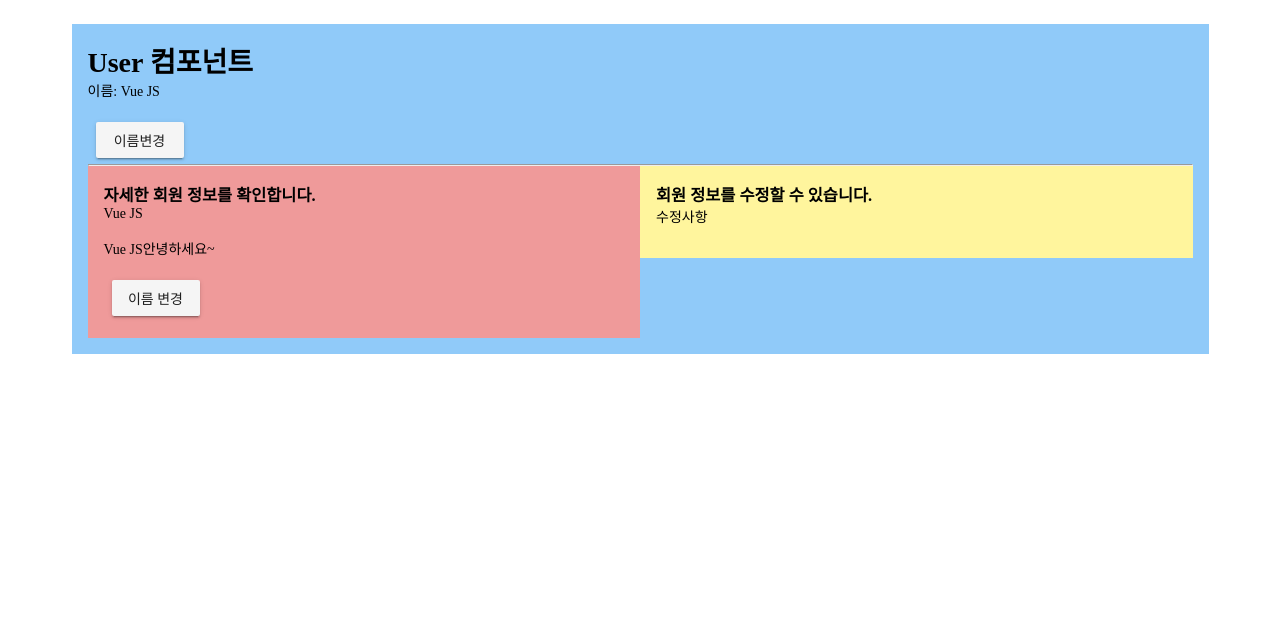
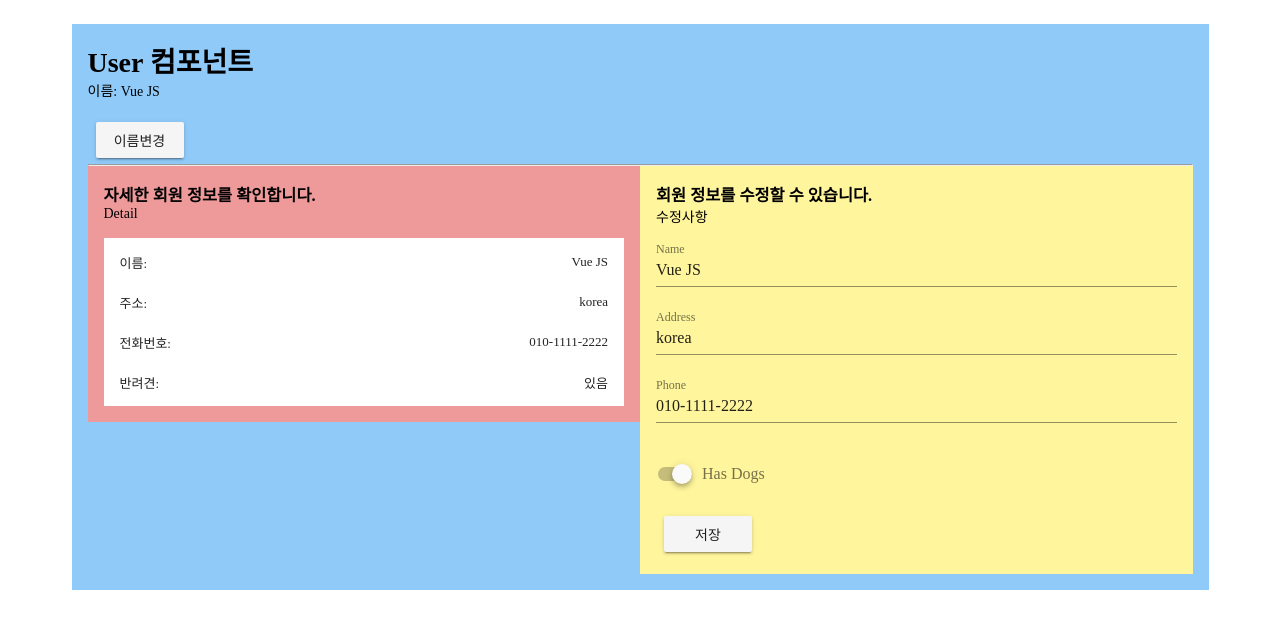
Before and after one commit to lilis7575/vue-cli-create, a Vue app: page / in a window 1280 px wide. Shown: the top 628 px of the page. Built offline with nearby package versions, Linux system fonts and the light colour scheme.

Commit message:
Vue CLI 3.0 시작하기 - 07

```diff
--- a/src/components/User.vue
+++ b/src/components/User.vue
@@ -6,10 +6,10 @@
     <hr>
     <v-layout row wrap>
       <v-flex xs12 sm6>
-        <UserDetail :nameOfChild="name"></UserDetail>
+        <UserDetail :name="name" :address="address" :phone="phone" :hasDog="hasDog"></UserDetail>
       </v-flex>
       <v-flex xs12 sm6>
-        <UserEdit></UserEdit>
+        <UserEdit :name="name" :address="address" :phone="phone" :hasDog="hasDog" @child="parents"></UserEdit>
       </v-flex>
     </v-layout>
   </div>
@@ -22,7 +22,10 @@ import UserEdit from "./UserEdit.vue";
 export default {
   data() {
     return {
-      name: "Vue JS"
+      name: "Vue JS",
+      address: "korea",
+      phone: "010-1111-2222",
+      hasDog: true
     };
   },
   components: {
@@ -32,6 +35,12 @@ export default {
   methods: {
     changeName() {
       this.name = "뷰 제이에스~";
+    },
+    parents(obj, p1, p2, p3, p4) {
+      this.name = obj.name;
+      this.address = obj.address;
+      this.phone = obj.phone;
+      this.hasDog = obj.hasDog;
     }
   }
 };
--- a/src/components/UserDetail.vue
+++ b/src/components/UserDetail.vue
@@ -1,32 +1,37 @@
 <template>
   <div class="red lighten-3 pa-3">
     <h3>자세한 회원 정보를 확인합니다.</h3>
-    <p>{{ nameOfChild }}</p>
-    <p>{{ sayHello }}</p>
-    <v-btn @click="switchName()">이름 변경</v-btn>
+    <p>Detail</p>
+    <v-list dense>
+      <v-list-tile>
+        <v-list-tile-content>이름:</v-list-tile-content>
+        <v-list-tile-content class="align-end">{{ name }}</v-list-tile-content>
+      </v-list-tile>
+      <v-list-tile>
+        <v-list-tile-content>주소:</v-list-tile-content>
+        <v-list-tile-content class="align-end">{{ address }}</v-list-tile-content>
+      </v-list-tile>
+      <v-list-tile>
+        <v-list-tile-content>전화번호:</v-list-tile-content>
+        <v-list-tile-content class="align-end">{{ phone }}</v-list-tile-content>
+      </v-list-tile>
+      <v-list-tile>
+        <v-list-tile-content>반려견:</v-list-tile-content>
+        <v-list-tile-content class="align-end">{{ hasDogKr }}</v-list-tile-content>
+      </v-list-tile>
+    </v-list>
   </div>
 </template>
 
 <script>
 export default {
-  props: {
-    nameOfChild: {
-      type: String,
-      // required: true,
-      default: "기본값입니다."
-    }
-  },
+  props: ["name", "address", "phone", "hasDog"],
   data() {
     return {};
   },
   computed: {
-    sayHello() {
-      return this.nameOfChild + "안녕하세요~";
-    }
-  },
-  methods: {
-    switchName() {
-      this.nameOfChild = "컴퓨터";
+    hasDogKr() {
+      return this.hasDog ? "있음" : "없음";
     }
   }
 };
--- a/src/components/UserEdit.vue
+++ b/src/components/UserEdit.vue
@@ -2,8 +2,33 @@
   <div class="yellow lighten-3 pa-3">
     <h3>회원 정보를 수정할 수 있습니다.</h3>
     <p>수정사항</p>
+    <v-text-field label="Name" v-model="user.name"></v-text-field>
+    <v-text-field label="Address" v-model="user.address"></v-text-field>
+    <v-text-field label="Phone" v-model="user.phone"></v-text-field>
+    <v-switch v-model="user.hasDog" :label="`Has Dogs`"></v-switch>
+    <v-btn @click="save">저장</v-btn>
   </div>
 </template>
 
 <script>
+export default {
+  props: ["name", "address", "phone", "hasDog"],
+  data() {
+    return {
+      user: {}
+    };
+  },
+  methods: {
+    save() {
+      console.log(this.user);
+      this.$emit("child", this.user, 1, 2, 3, 4);
+    }
+  },
+  created() {
+    this.user.name = this.name;
+    this.user.address = this.address;
+    this.user.phone = this.phone;
+    this.user.hasDog = this.hasDog;
+  }
+};
 </script>
```
